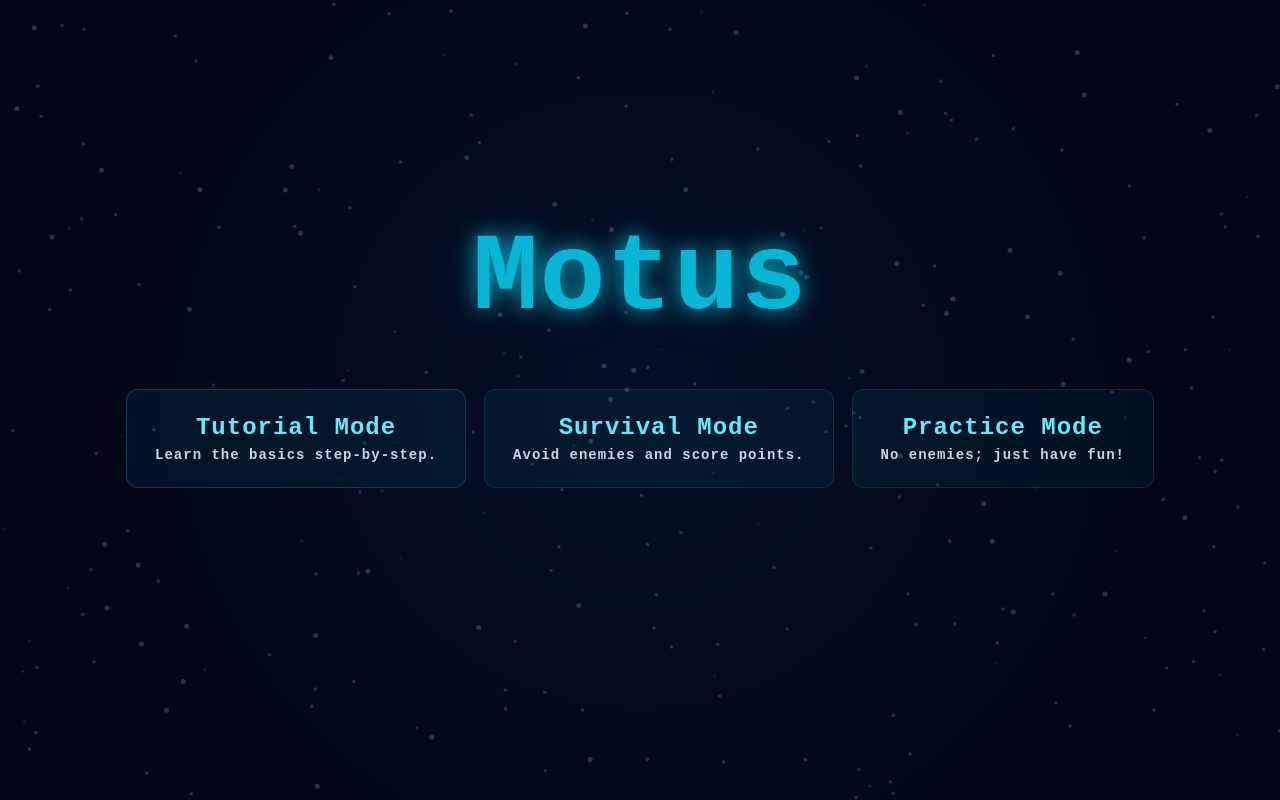
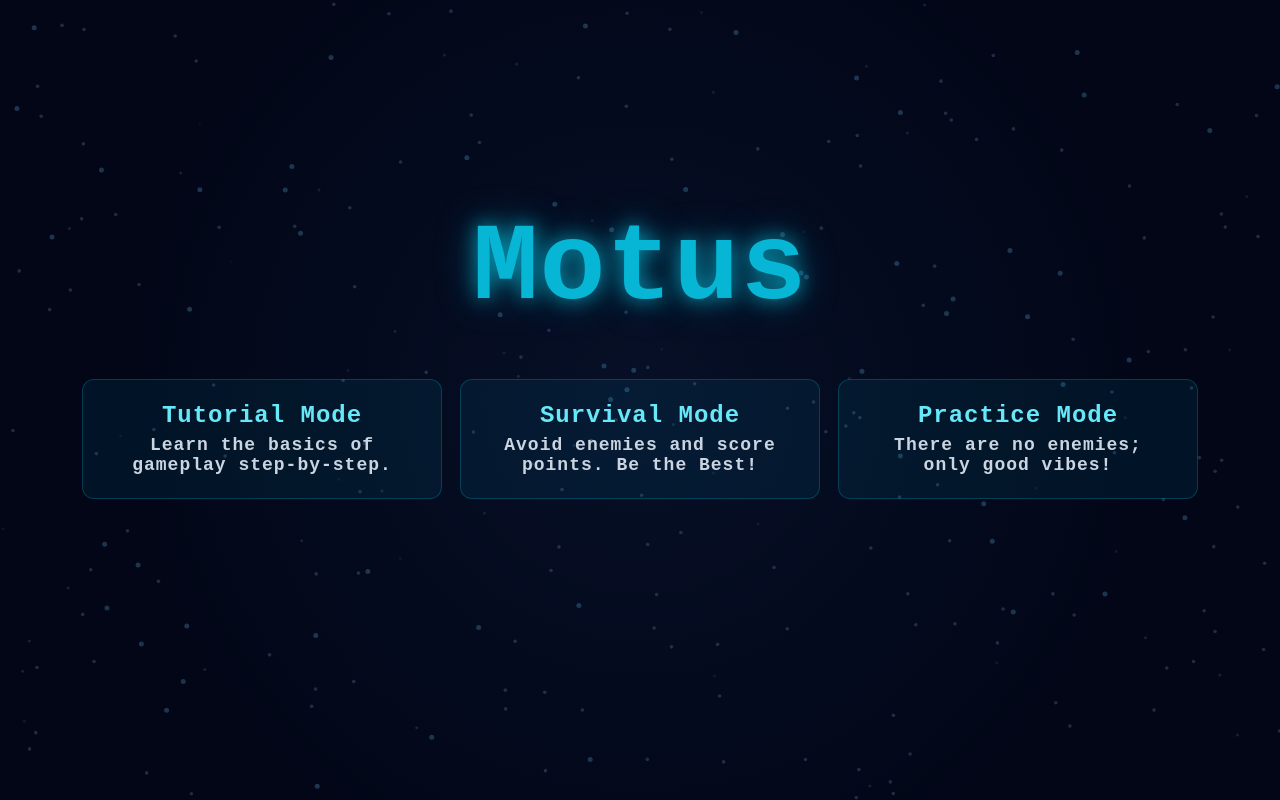
Before and after one commit to shardulmarathe/motus, a Next.js app: page / in a window 1280 px wide. Built offline with nearby package versions, Linux system fonts and the light colour scheme.

Commit message:
Made simple UX/UI changes to front page

```diff
--- a/src/app/page.tsx
+++ b/src/app/page.tsx
@@ -107,7 +107,8 @@ export default function Home() {
                 <button
                   onClick={() => { setGameMode('tutorial'); setUiState('rules') }}
                   style={{
-                    minWidth: 200,
+                    width: 360, // Increased width for single-line descriptions
+                    height: 120, // Fixed height for consistency
                     background: 'rgba(6,182,212,0.08)',
                     border: '1px solid rgba(6,182,212,0.25)',
                     color: '#e6eef8',
@@ -124,15 +125,16 @@ export default function Home() {
                   onMouseLeave={(e) => (e.currentTarget.style.transform = 'scale(1)')}
                 >
                   <div style={{ fontSize: 24, fontWeight: 700, color: '#67e8f9' }}>Tutorial Mode</div>
-                  <div style={{ fontSize: 14, color: '#cbd5e1', marginTop: 6 }}>Learn the basics step-by-step.</div>
+                  <div style={{ fontSize: 18, color: '#cbd5e1', marginTop: 6 }}>Learn the basics of gameplay step-by-step.</div>
                 </button>
 
                 <button
                   onClick={() => { setGameMode('survival'); setUiState('rules') }}
                   style={{
-                    minWidth: 200,
-                    background: 'rgba(6,182,212,0.06)',
-                    border: '1px solid rgba(6,182,212,0.18)',
+                    width: 360, // Increased width for single-line descriptions
+                    height: 120, // Fixed height for consistency
+                    background: 'rgba(6,182,212,0.08)', // Same as tutorial
+                    border: '1px solid rgba(6,182,212,0.25)', // Same as tutorial
                     color: '#e6eef8',
                     padding: '24px 28px',
                     borderRadius: 12,
@@ -147,15 +149,16 @@ export default function Home() {
                   onMouseLeave={(e) => (e.currentTarget.style.transform = 'scale(1)')}
                 >
                   <div style={{ fontSize: 24, fontWeight: 700, color: '#67e8f9' }}>Survival Mode</div>
-                  <div style={{ fontSize: 14, color: '#cbd5e1', marginTop: 6 }}>Avoid enemies and score points.</div>
+                  <div style={{ fontSize: 18, color: '#cbd5e1', marginTop: 6 }}>Avoid enemies and score points. Be the Best!</div>
                 </button>
 
                 <button
                   onClick={() => { setGameMode('zen'); setUiState('rules') }}
                   style={{
-                    minWidth: 200,
-                    background: 'rgba(6,182,212,0.06)',
-                    border: '1px solid rgba(6,182,212,0.18)',
+                    width: 360, // Increased width for single-line descriptions
+                    height: 120, // Fixed height for consistency
+                    background: 'rgba(6,182,212,0.08)', // Same as tutorial
+                    border: '1px solid rgba(6,182,212,0.25)', // Same as tutorial
                     color: '#e6eef8',
                     padding: '24px 28px',
                     borderRadius: 12,
@@ -170,7 +173,7 @@ export default function Home() {
                   onMouseLeave={(e) => (e.currentTarget.style.transform = 'scale(1)')}
                 >
                   <div style={{ fontSize: 24, fontWeight: 700, color: '#67e8f9' }}>Practice Mode</div>
-                  <div style={{ fontSize: 14, color: '#cbd5e1', marginTop: 6 }}>No enemies; just have fun!</div>
+                  <div style={{ fontSize: 18, color: '#cbd5e1', marginTop: 6 }}>There are no enemies; only good vibes!</div>
                 </button>
               </div>
             </div>
--- a/src/components/GameCanvas.tsx
+++ b/src/components/GameCanvas.tsx
@@ -1299,19 +1299,19 @@ const GameCanvas = forwardRef<HTMLCanvasElement, GameCanvasProps>((props, ref) =
         ctx.textBaseline = 'middle'
         ctx.shadowColor = 'rgba(239, 68, 68, 0.8)'
         ctx.shadowBlur = 30
-        ctx.fillText('GAME OVER', w / 2, h / 2 - 80)
+        ctx.fillText('GAME OVER', w / 2, h / 2 - 60) // Moved up 20px
 
         ctx.fillStyle = '#fbbf24'
         ctx.font = 'bold 48px monospace'
         ctx.shadowColor = 'rgba(251, 191, 36, 0.6)'
         ctx.shadowBlur = 20
-        ctx.fillText(`Score: ${gameData.score}`, w / 2, h / 2)
+        ctx.fillText(`Score: ${gameData.score}`, w / 2, h / 2) // Stay centered
 
         ctx.fillStyle = '#a0aec0'
         ctx.font = 'bold 24px monospace'
         ctx.shadowColor = 'transparent'
         ctx.shadowBlur = 0
-        ctx.fillText('Press SPACE to restart', w / 2, h / 2 + 80)
+        ctx.fillText('Press SPACE to restart', w / 2, h / 2 + 60) // Moved up 20px
       }
     }
 
```
